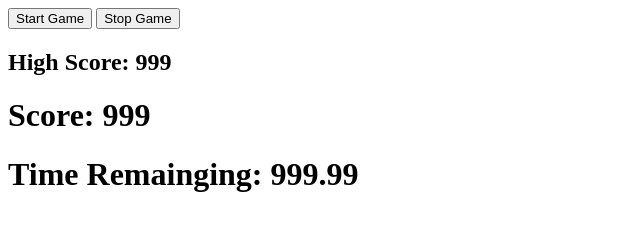
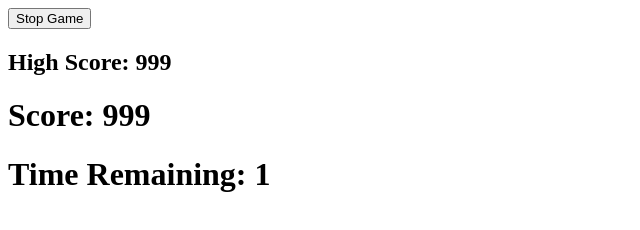
Before and after one commit to TommyMart/Catch-A-Pokemon-, a plain HTML site: page src/index.html in a window 1280 px wide. Both pictures are taken after a click on the button "Start Game". Shown: the whole page, without its empty margins (0-640 px from the left). Drawn offline with Linux system fonts and the light colour scheme.

Commit message:
feat: game time step added

```diff
--- a/src/gameLogic.js
+++ b/src/gameLogic.js
@@ -1,25 +1,78 @@
+
 let gameTimeRemaining = 0;
 let defaultGameDuration = 120;
 let gameCountdownInterval = null;
+let startGameButton = document.getElementById("startGameButton");
+let stopGameButton = document.getElementById("stopGameButton");
+let gameUpdateInterval = null;
+let currentGameScore = 0;
+let highestGameScore = 0;
+let scoreDisplayText = document.getElementById("currentGameScore");
+let highscoreDisplayText = document.getElementById("highScoreDisplay");
+let timerDisplayText = document.getElementById("currentTimeRemaining");
+
+
+
+
+// Game score and timer
+function gameTimeStep(){
+    // update score displayed
+    scoreDisplayText.inner = "Score: " + currentGameScore;
+
+    // update time remaining displayed
+    timerDisplayText.innerText = "Time Remaining: " + gameTimeRemaining;
+}
+
+
+
+
 
 // if (gameTimeRemaining > 0){
 
 // }
 
+function toggleGameControlButtons(){
+    // check gameTimeRemaining
+    // reveal or hide startGameButton
+    // hide or reveal stopGameButton
+
+    if (gameTimeRemaining > 0){
+        // game has started
+        startGameButton.style.display = "none";
+        stopGameButton.style.display = "inherit";
+    } else {
+        // game has finished
+        startGameButton.style.display = "inherit";
+        stopGameButton.style.display = "none";
+    }
+}
+
+// Show only one button at start
+toggleGameControlButtons();
+
 function startGame(desiredGameTime = defaultGameDuration){
 	gameTimeRemaining = desiredGameTime;
+	// isGameRunning = true;
+	console.log("Started the game. Game time remaining is now: " + gameTimeRemaining);
+
+    // toggle game controls
+    toggleGameControlButtons();
 
 	gameCountdownInterval = setInterval(() => {
 		gameTimeRemaining -= 1;
-        console.log("game time remaining is counting down is it now... " + gameTimeRemaining);
+		console.log("Game time remaining is counting down, it is now... " + gameTimeRemaining);
 
-        if (gameTimeRemaining <= 0) {
-            // If game has no time remaining, stop subtracting from it!
+		if (gameTimeRemaining <= 0){
+			// if game has no time remaining, stop subtracting from it!
 			clearInterval(gameCountdownInterval);
 			console.log("Game has finished!");
+            stopGame();
 		}
-        // 1 second intervals
+
 	}, 1000);
+
+    // call function every .1 second
+    gameUpdateInterval = setInterval(gameTimeStep, 100);
 }
 
 // startGame(); // gameTimeRemaining becomes 120
@@ -27,15 +80,22 @@ function startGame(desiredGameTime = defaultGameDuration){
 
 function stopGame(){
 	gameTimeRemaining = 0;
+
+     // toggle game controls
+     toggleGameControlButtons();
+
 	console.log("Stopped the game. Game time remaining is now: " + gameTimeRemaining);
+
 }
 
-let startGameButton = document.getElementById("startGameButton");
+
+// null.addEventListener
+// button.addEventListener
 startGameButton.addEventListener("click", () => {
 	startGame(3);
-})
+});
 
-let stopGameButton = document.getElementById("stopGameButton");
+
 stopGameButton.addEventListener("click", () => {
 	stopGame();
-})
+});
--- a/src/index.html
+++ b/src/index.html
@@ -7,7 +7,7 @@
 </head>
 <body>
 	<div id="gameMenu">
-        <div id="gameControlButoons">
+		<div id="gameControlButtons">
 			<button id="startGameButton">Start Game</button>
 			<button id="stopGameButton">Stop Game</button>
 		</div>
@@ -20,14 +20,13 @@
 			Score: 999
 		</h1>
 		<h1 id="currentTimeRemaining">
-            Time Remainging: 999.99
+			Time Remaining: 999.99
 		</h1>
 	</div>
-    <div id="gamePlayArea">
+	<div id="gameplayArea">
 
 	</div>
 
-    <script> src="./gameLogic.js"</script>
-
+	<script src="./gameLogic.js"></script>
 </body>
 </html>
```
Lines whose indentation alone changed are shown as unchanged.
